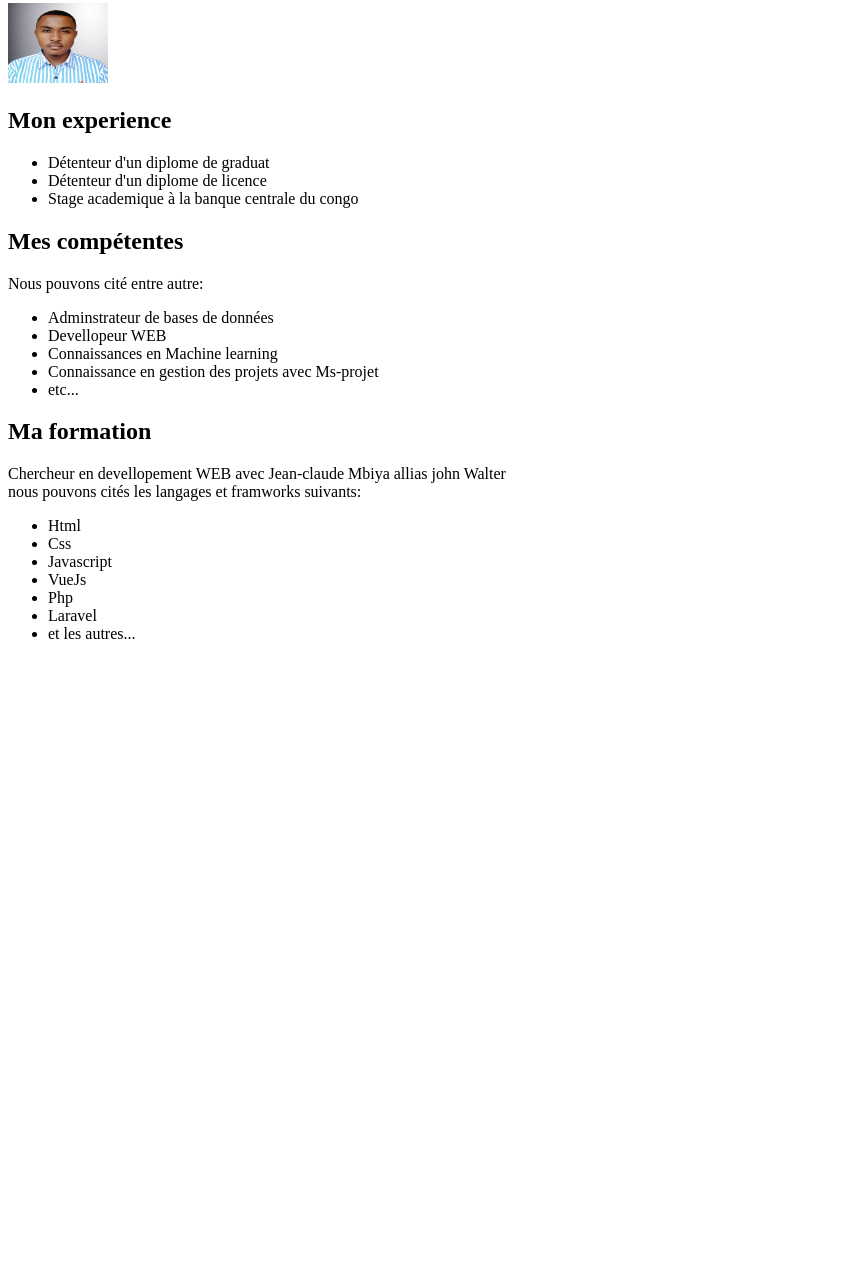
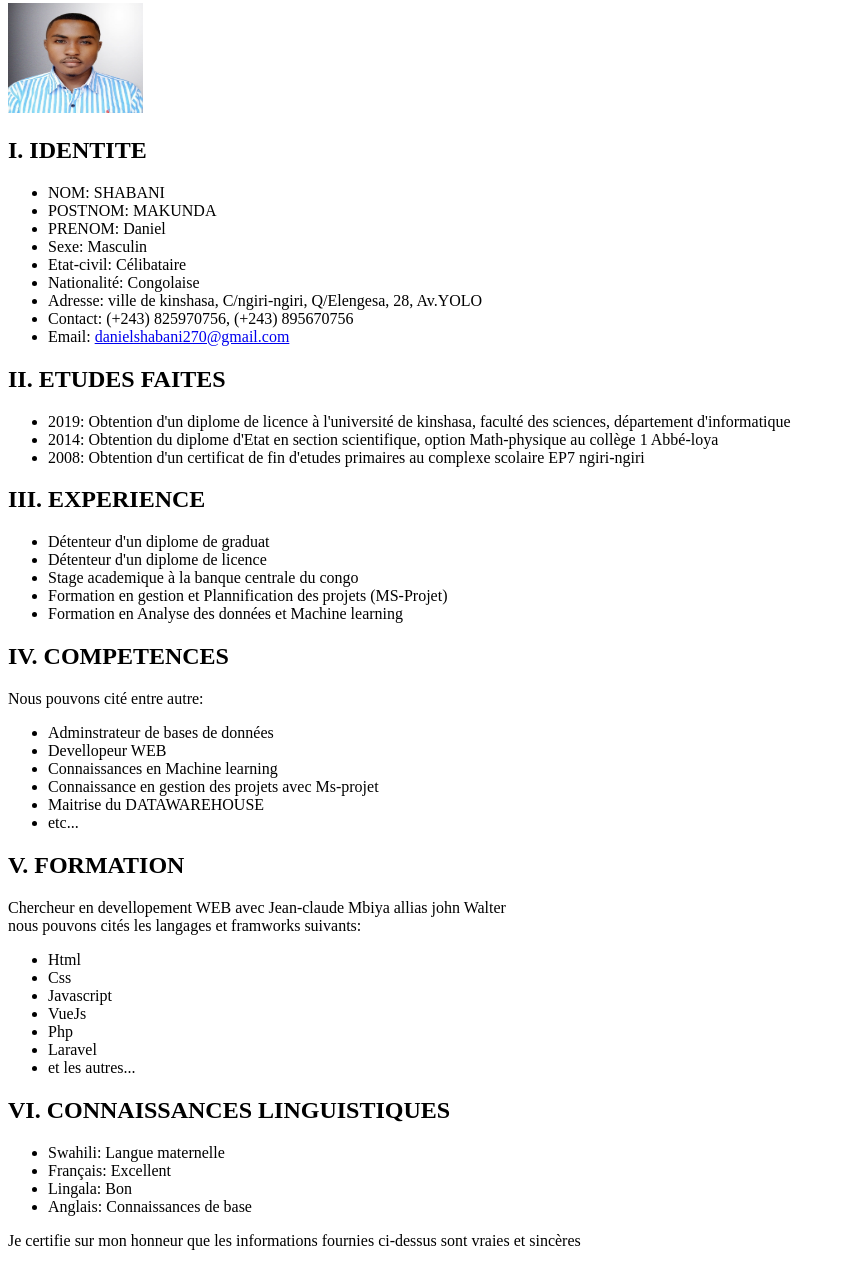
Before and after one commit to johnmbiya/Mon-CV, a plain HTML site: page index.html in a window 1280 px wide. Shown: the part 77-1343 px from the top of the page, without its empty margins (0-845 px from the left). Before the commit the page ends 800 px from the top, so only its background shows below. Drawn offline with Linux system fonts and the light colour scheme.

Commit message:
cv original

```diff
--- a/index.html
+++ b/index.html
@@ -3,36 +3,64 @@
 <head>
     <meta charset="UTF-8">
 
-    <title>Document</title>
+    <title>CV Daniel</title>
 </head>
 <body>
 
-<h1>Le CV de Daniel SHABANI</h1>
+<h1>CURRICULUM VITAE Daniel SHABANI</h1>
 
 <p>
-    <a href="images/Ma_photo.jpg"><img src="images/Ma_photo.jpg" alt="Photo de Daniel" width="100" height="80"></a>
+    <a href="images/Ma_photo.jpg"><img src="images/Ma_photo.jpg" alt="Photo de Daniel" width="135" height="110"></a>
 </p>
 <section>
-    <h2>Mon experience</h2>
+    <H2>I. IDENTITE</H2>
+    <ul>
+        <li>NOM: SHABANI</li>
+        <li>POSTNOM: MAKUNDA</li>
+        <li>PRENOM: Daniel</li>
+        <li>Sexe: Masculin</li>
+        <li>Etat-civil: Célibataire</li>
+        <li>Nationalité: Congolaise</li>
+        <li>Adresse: ville de kinshasa, C/ngiri-ngiri, Q/Elengesa, 28, Av.YOLO</li>
+        <li>Contact: (+243) 825970756, (+243) 895670756</li>
+        <li>Email: <a href="mailto:danielshabani270@gmail.com">danielshabani270@gmail.com</a></li>
+    </ul>
+
+</section>
+
+<section>
+    <h2>II. ETUDES FAITES</h2>
+    <ul>
+        <li>2019: Obtention d'un diplome de licence à l'université de kinshasa, faculté des sciences, département d'informatique</li>
+        <li>2014: Obtention du diplome d'Etat en section scientifique, option Math-physique au collège 1 Abbé-loya</li>
+        <li>2008: Obtention d'un certificat de fin d'etudes primaires au complexe scolaire EP7 ngiri-ngiri</li>
+    </ul>
+</section>
+
+<section>
+    <h2>III. EXPERIENCE</h2>
     <ul>
         <li>Détenteur d'un diplome de graduat</li>
         <li>Détenteur d'un diplome de licence</li>
         <li>Stage academique à la banque centrale du congo</li>
+        <li>Formation en gestion et Plannification des projets (MS-Projet) </li>
+        <li>Formation en Analyse des données et Machine learning </li>
     </ul>
 </section>
 <section>
-    <h2>Mes compétentes</h2>
+    <h2>IV. COMPETENCES</h2>
     <p>Nous pouvons cité entre autre:</p>
     <ul>
         <li>Adminstrateur de bases de données</li>
         <li>Devellopeur WEB</li>
         <li>Connaissances en Machine learning</li>
         <li>Connaissance en gestion des projets avec Ms-projet</li>
+        <li>Maitrise du DATAWAREHOUSE</li>
         <li>etc...</li>
     </ul>
 </section>
 <section>
-    <h2>Ma formation</h2>
+    <h2>V. FORMATION</h2>
     <p>Chercheur en devellopement WEB avec Jean-claude Mbiya allias john Walter <br>
     nous pouvons cités les langages et framworks suivants: </p>
     <ul>
@@ -45,5 +73,16 @@
         <li>et les autres...</li>
     </ul>
 </section>
+<section>
+    <h2>VI. CONNAISSANCES LINGUISTIQUES</h2>
+    <ul>
+        <li>Swahili: Langue maternelle</li>
+        <li>Français: Excellent</li>
+        <li>Lingala: Bon</li>
+        <li>Anglais: Connaissances de base</Canvas></li>
+    </ul>
+</section>
+
+<p>Je certifie sur mon honneur que les informations fournies ci-dessus sont vraies et sincères</p>
 </body>
 </html>
```
